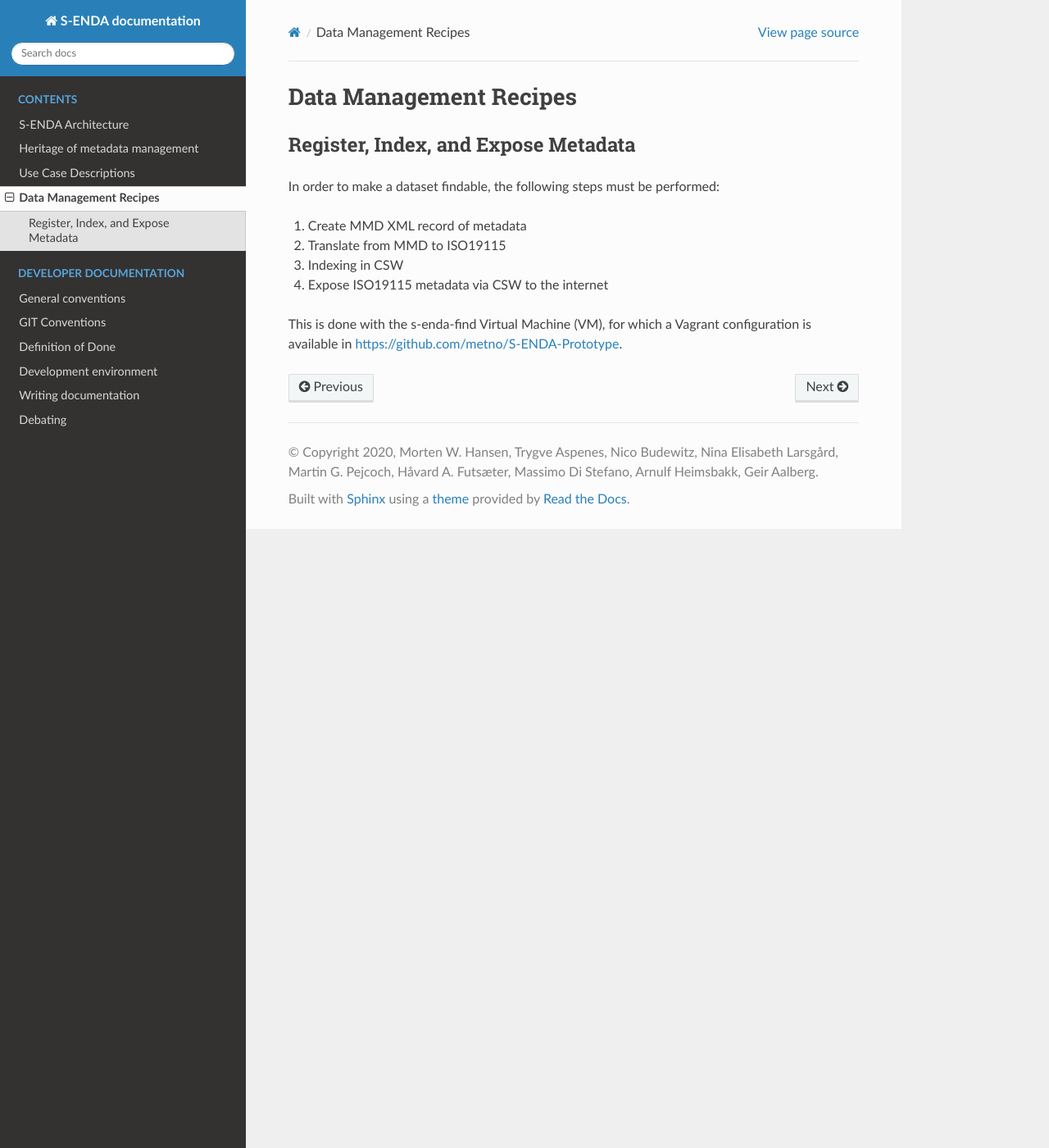
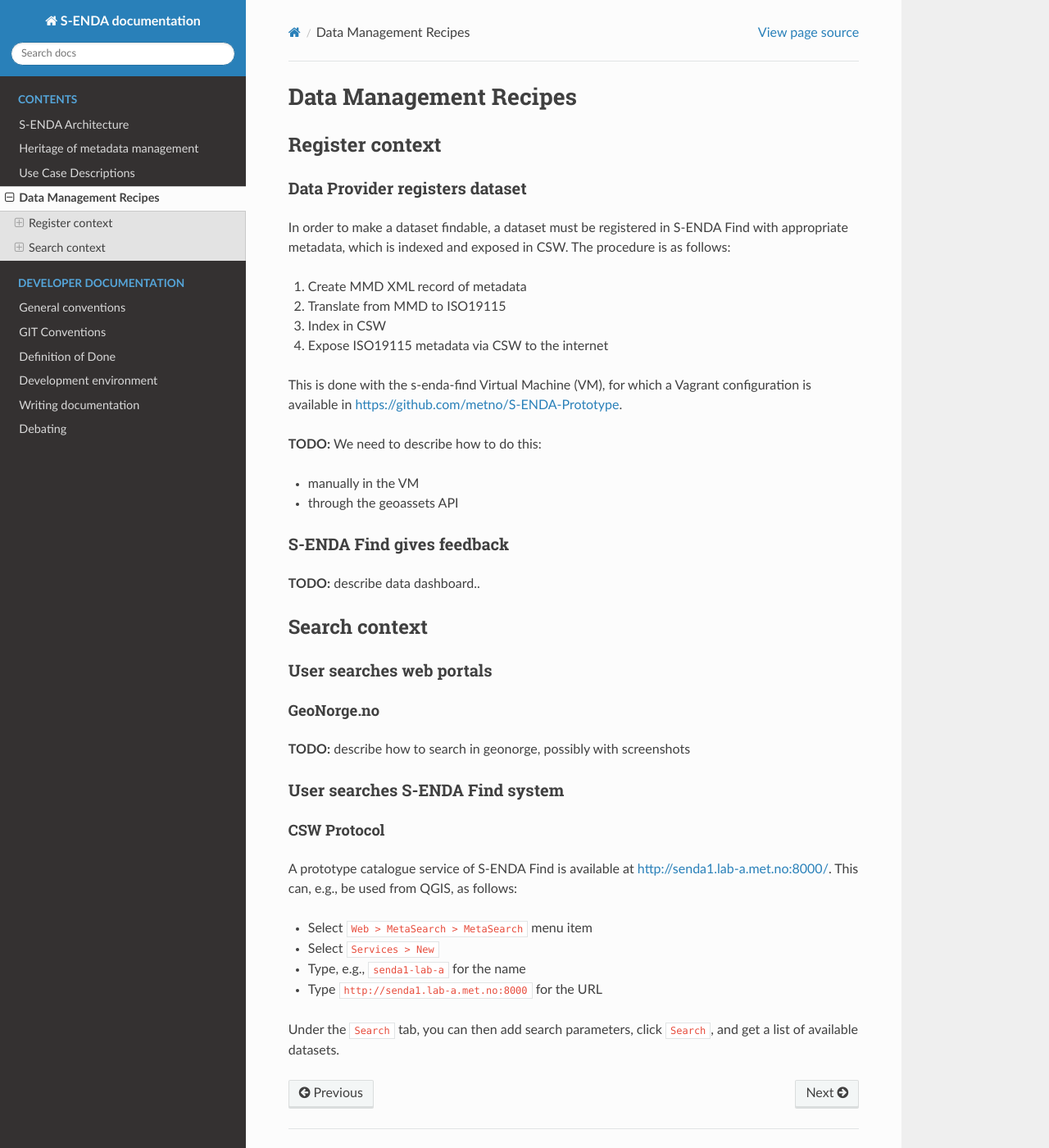
Before and after one commit to metno/S-ENDA-documentation, a Sphinx documentation site: the page built from source/dm_recipes.rst, in a window 1280 px wide and 1400 px high. Shown: the whole window at 82% size. Built offline with Sphinx 7.4.7 and the Read the Docs theme 2.0.0, drawn with Linux system fonts in a browser that asks for light colours.

Commit message:
#72: added more recipes and TODO's

```diff
--- a/source/dm_recipes.rst
+++ b/source/dm_recipes.rst
@@ -2,15 +2,55 @@
 Data Management Recipes
 =======================
 
-------------------------------------
-Register, Index, and Expose Metadata
-------------------------------------
+----------------
+Register context
+----------------
 
-In order to make a dataset findable, the following steps must be performed:
+Data Provider registers dataset
+===============================
+
+In order to make a dataset findable, a dataset must be registered in S-ENDA Find with appropriate metadata, which is indexed and exposed in CSW. The procedure is as follows:
 
 #. Create MMD XML record of metadata
 #. Translate from MMD to ISO19115
-#. Indexing in CSW
+#. Index in CSW
 #. Expose ISO19115 metadata via CSW to the internet
 
 This is done with the s-enda-find Virtual Machine (VM), for which a Vagrant configuration is available in https://github.com/metno/S-ENDA-Prototype.
+
+**TODO:** We need to describe how to do this:
+
+* manually in the VM
+* through the geoassets API
+
+S-ENDA Find gives feedback
+==========================
+
+**TODO:** describe data dashboard..
+
+--------------
+Search context
+--------------
+
+User searches web portals
+=========================
+
+GeoNorge.no
+-----------
+
+**TODO:** describe how to search in geonorge, possibly with screenshots
+
+User searches S-ENDA Find system
+================================
+
+CSW Protocol
+------------
+
+A prototype catalogue service of S-ENDA Find is available at http://senda1.lab-a.met.no:8000/. This can, e.g., be used from QGIS, as follows:
+
+* Select ``Web > MetaSearch > MetaSearch`` menu item
+* Select ``Services > New``
+* Type, e.g., ``senda1-lab-a`` for the name
+* Type ``http://senda1.lab-a.met.no:8000`` for the URL
+
+Under the ``Search`` tab, you can then add search parameters, click ``Search``, and get a list of available datasets.
```
